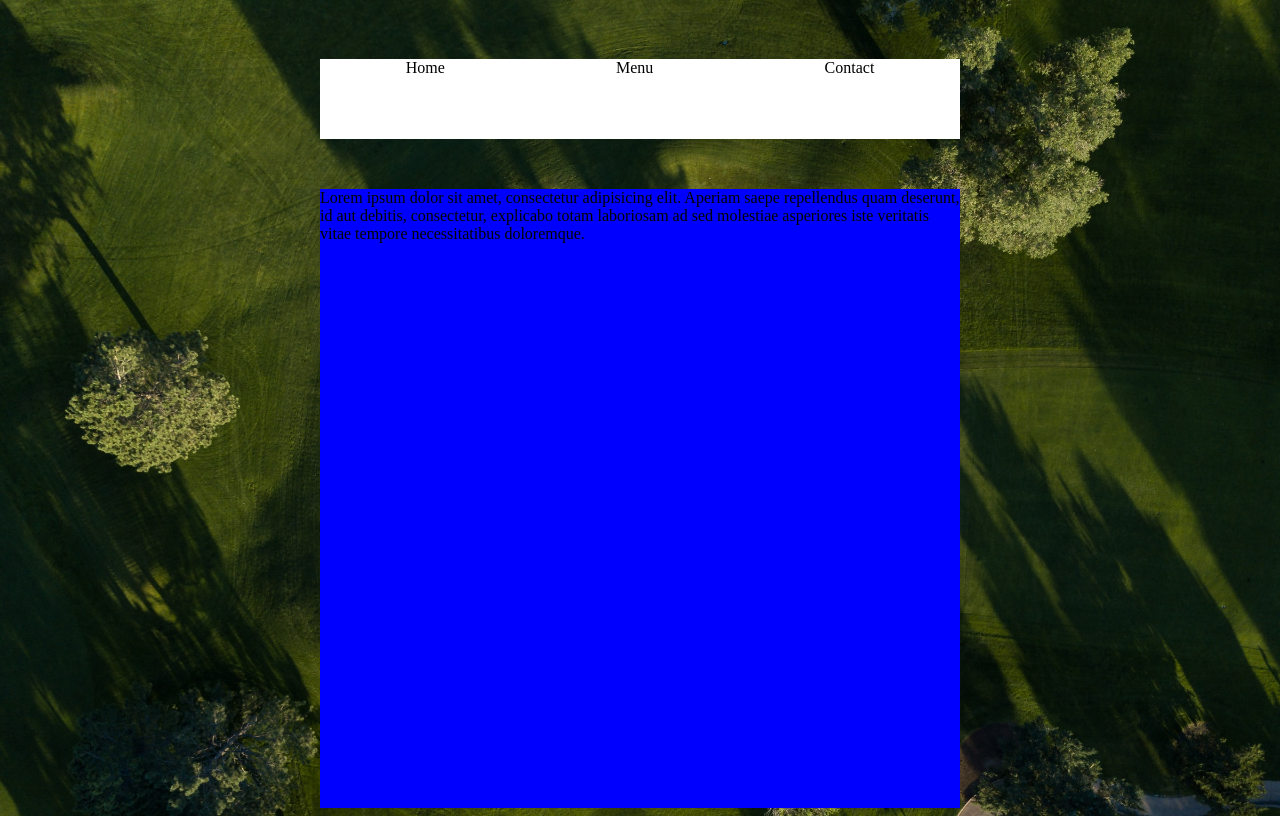
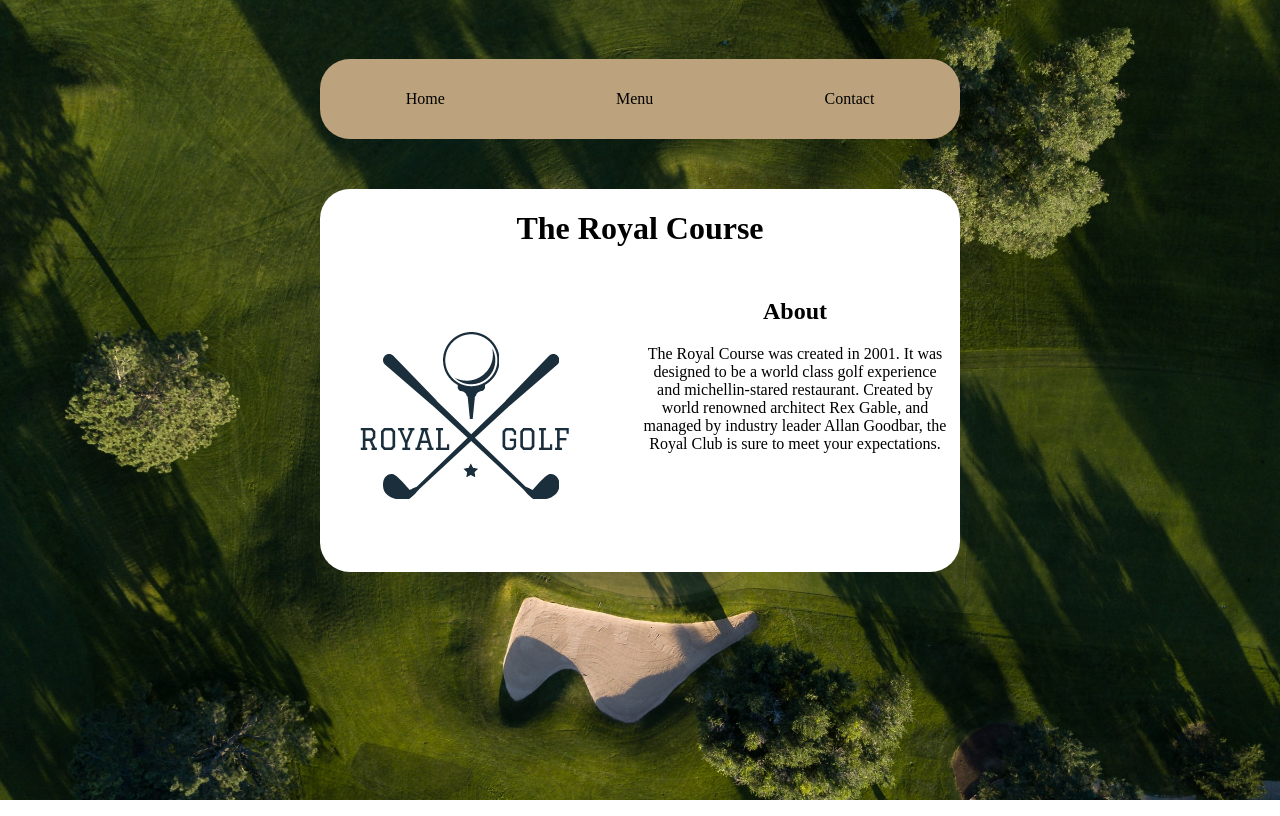
Before and after one commit to nmartinovictop/restaurantPage, a website built with webpack: page dist/index.html in a window 1280 px wide. Built offline with nearby package versions, Linux system fonts and the light colour scheme.

Commit message:
working on About

```diff
--- a/dist/index.html
+++ b/dist/index.html
@@ -34,7 +34,18 @@
                     <div class='tab3 tab'>Contact</div>
                 </div>
                 <div class='content-box'>
-                Lorem ipsum dolor sit amet, consectetur adipisicing elit. Aperiam saepe repellendus quam deserunt, id aut debitis, consectetur, explicabo totam laboriosam ad sed molestiae asperiores iste veritatis vitae tempore necessitatibus doloremque.
+                    <div class='title'>
+                        <h1>The Royal Course</h1>
+                    </div>
+                    <div class='sub-content'>
+                        <div class='left-content-div'>
+                            <img src="../src/assets/logo.png" alt="" class='logo-img'>
+                        </div>
+                        <div class='right-content-div'>
+                            <h2>About</h2>
+                            <p>The Royal Course was created in 2001.  It was designed to be a world class golf experience and michellin-stared restaurant.  Created by world renowned architect Rex Gable, and managed by industry leader Allan Goodbar, the Royal Club is sure to meet your expectations.</p>
+                        </div>
+                    </div>
                 </div>
             </div>
         </div>
--- a/dist/style.css
+++ b/dist/style.css
@@ -44,7 +44,7 @@ html {
  }
 
  .outer-box {
-     height: 100vh;
+     /* height: 100vh; */
      display: flex;
      justify-content: center;
      vertical-align: middle;
@@ -55,11 +55,47 @@ html {
      width: 100%;
      justify-content: space-around;
      height: 10vh;
-     background-color: white;
+     background-color:#BDA37D;
+     vertical-align: middle;
+     align-items: center;
+     border-radius: 30px;
  }
 
  .content-box {
      margin-top: 50px;
      flex:1;
-     background-color: blue;
+     background-color:white;
+    display: flex;
+    flex-direction: column;
+    border-radius: 30px;
  }
+
+ .tab {
+    display: flex;
+    vertical-align: middle;
+
+ }
+
+.title {
+    justify-content: center;
+    display: flex;
+}
+
+ .left-content-div {
+     width: 50%
+ }
+
+ .right-content-div {
+     width: 50%;
+     padding: 10px;
+     text-align:center;
+ }
+
+ .sub-content {
+     display: flex;
+ }
+
+ .logo-img {
+    border-radius: 30px;
+
+ }
```
Also changed, not shown: dist/readme.md (added, +3 -0 lines), src/assets/logo.png (added). Lines whose indentation alone changed are shown as unchanged.
